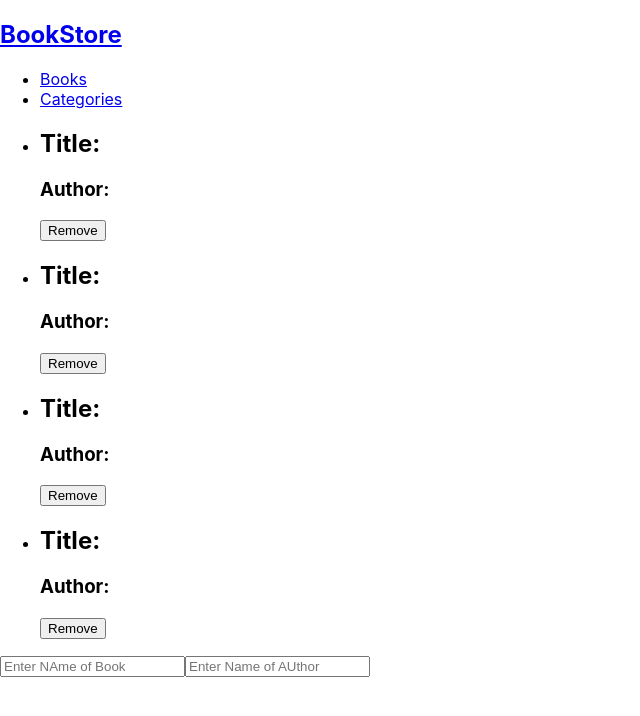
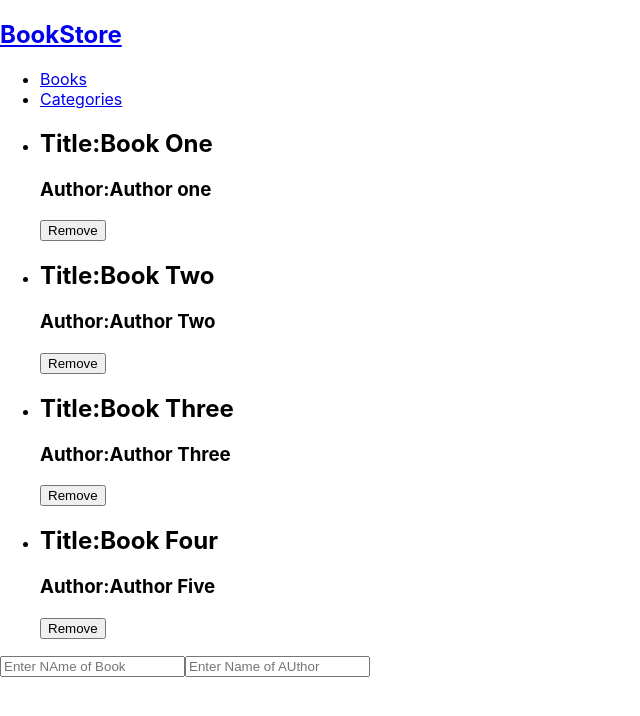
Before and after one commit to Emmykage/BookStore, a React (Create React App) app: page / in a window 1280 px wide. Shown: the top 716 px of the page, without its empty margins (0-640 px from the left). Built offline with nearby package versions, Linux system fonts and the light colour scheme.

Commit message:
destructure and fix eslint

```diff
--- a/src/components/Book.js
+++ b/src/components/Book.js
@@ -1,16 +1,31 @@
-import React from "react";
+import React from 'react';
+import PropTypes from 'prop-types';
 
-class Book extends React.Component{
-    render(){
-        return(
-           <li>
+const Book = (props) => {
+  const { title, author } = props;
+  return (
+    <>
+      <li>
 
-                    <h2>Title: {this.props.title}</h2>
-                    <h3>Author: {this.props.author} </h3>
-                    <button>Remove</button>
+        <h2>
+          Title:
+          {title}
+        </h2>
+        <h3>
+          Author:
+          {author}
+        </h3>
+        <button type="button">Remove</button>
 
-           </li>
-        )
-    }
-}
-export default Book
+      </li>
+    </>
+  );
+};
+
+Book.propTypes = {
+  title: PropTypes.string.isRequired,
+  author: PropTypes.string.isRequired,
+
+};
+
+export default Book;
--- a/src/components/Books.js
+++ b/src/components/Books.js
@@ -1,46 +1,48 @@
-import React from "react";
-import Book from "./Book";
-import InputForm from "./InputForm";
+import React from 'react';
+import Book from './Book';
+import InputForm from './InputForm';
 
-class Books extends React.Component{
-    state= {
+class Books extends React.Component {
+  constructor() {
+    super();
+    this.state = {
       collections: [
         {
           id: 1,
-                book: "Book One",
-                author: "Author one"
+          title: 'Book One',
+          author: 'Author one',
         },
         {
           id: 2,
-                book: "Book Two",
-                author: "Author Two"
+          title: 'Book Two',
+          author: 'Author Two',
         },
         {
           id: 3,
-                book: "Book Three",
-                author: "Author Three"
+          title: 'Book Three',
+          author: 'Author Three',
         },
         {
           id: 4,
-                book: "Book Four",
-                author: "Author Five"
+          title: 'Book Four',
+          author: 'Author Five',
         },
 
+      ],
+    };
+  }
 
-
-        ]
-    }
-    render(){
-
-        return(
+  render() {
+    const { collections } = this.state;
+    return (
       <>
         <div className="bookList">
           <ul>
-                   {this.state.collections.map(book =>(
+            {collections.map((book) => (
 
-                        <Book key={book.id} collection={book}/>
+              <Book key={book.id} title={book.title} author={book.author} id={book.id} />
 
-                ) )}
+            ))}
 
           </ul>
 
@@ -50,9 +52,8 @@ class Books extends React.Component{
 
         </div>
 
-
       </>
-        )
+    );
   }
 }
-export default Books
+export default Books;
--- a/src/components/Categories.js
+++ b/src/components/Categories.js
@@ -1,11 +1,9 @@
-import React from "react";
-class Categories extends React.Component{
-    render(){
-        return(
-            <div>
-                <button>Check Status</button>
-            </div>
-        )
-    }
-}
-export default Categories
+import React from 'react';
+
+const Categories = () => (
+  <div>
+    <button type="button">Check Status</button>
+  </div>
+);
+
+export default Categories;
--- a/src/components/InputForm.js
+++ b/src/components/InputForm.js
@@ -1,14 +1,11 @@
-import React from "react";
-class InputForm extends React.Component{
-    render(){
-        return (
-            <form>
-                <input type="text" name="title" placeholder="Enter NAme of Book"/>
-                <input type="text" name="author" placeholder="Enter Name of AUthor" />
+import React from 'react';
 
+const InputForm = () => (
+  <form>
+    <input type="text" name="title" placeholder="Enter NAme of Book" />
+    <input type="text" name="author" placeholder="Enter Name of AUthor" />
 
-            </form>
-        )
-    }
-}
-export default InputForm
+  </form>
+);
+
+export default InputForm;
--- a/src/index.js
+++ b/src/index.js
@@ -12,7 +12,7 @@ root.render(
       <App />
     </Router>
 
-  </React.StrictMode>
+  </React.StrictMode>,
 );
 
 // If you want to start measuring performance in your app, pass a function
--- a/src/reportWebVitals.js
+++ b/src/reportWebVitals.js
@@ -1,6 +1,8 @@
-const reportWebVitals = onPerfEntry => {
+const reportWebVitals = (onPerfEntry) => {
   if (onPerfEntry && onPerfEntry instanceof Function) {
-    import('web-vitals').then(({ getCLS, getFID, getFCP, getLCP, getTTFB }) => {
+    import('web-vitals').then(({
+      getCLS, getFID, getFCP, getLCP, getTTFB,
+    }) => {
       getCLS(onPerfEntry);
       getFID(onPerfEntry);
       getFCP(onPerfEntry);
```
Also changed, not shown: package.json (+18 -0 lines), src/App.js (+10 -10 lines), src/components/header.js (+5 -9 lines), 1 other file (tests, documents, lock files or other folders). Lines whose indentation alone changed are shown as unchanged.
